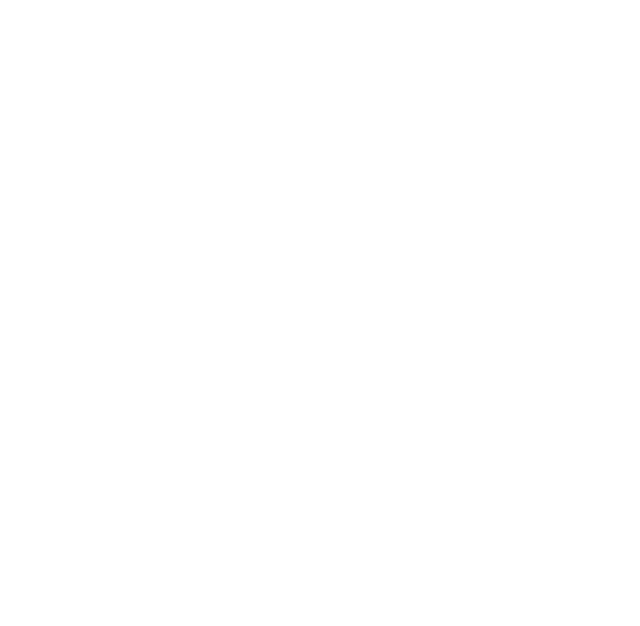
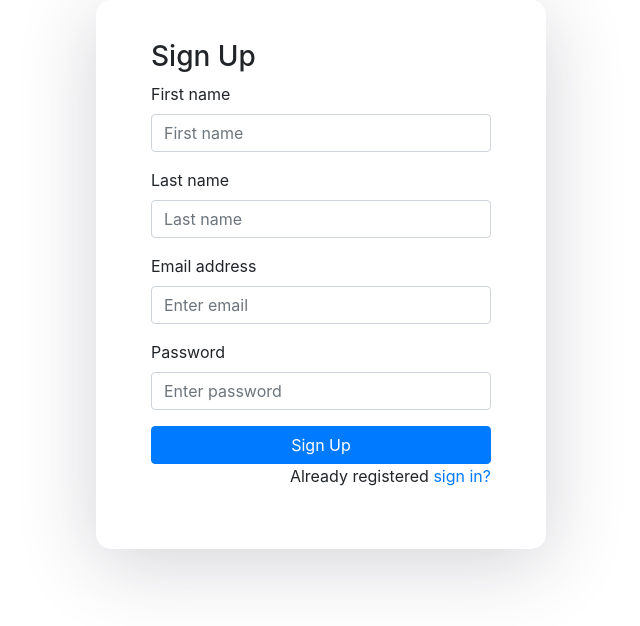
Before and after one commit to maidul98/Class-Whisper, a React (Create React App) app in the folder client/: page /register in a window 1280 px wide. Shown: the top 626 px of the page, without its empty margins (319-959 px from the left). Built offline with nearby package versions, Linux system fonts and the light colour scheme.

Commit message:
feat: added login logout UI

```diff
--- a/client/src/App.css
+++ b/client/src/App.css
@@ -51,9 +51,33 @@
   margin-bottom: 20px;
 }
 
+.authBtns{
+  margin-left:10px;
+}
+
 /*========NEWS FEED FILTER======*/
 .newsfeedBtnFilter {
   border-radius: 20px !important;
   margin-right:10px;
   margin-bottom: 10px;
 }
+
+/*========AUTH==================*/
+.auth-wrapper{
+  display: flex;
+  justify-content: center;
+  flex-direction: column;
+  text-align: left;
+  width: 100%;
+  height: 100%;
+}
+
+.auth-inner {
+  width: 450px;
+  margin: auto;
+  background: #ffffff;
+  box-shadow: 0px 14px 80px rgba(34, 35, 58, 0.2);
+  padding: 40px 55px 45px 55px;
+  border-radius: 15px;
+  transition: all .3s;
+}
--- a/client/src/App.js
+++ b/client/src/App.js
@@ -10,6 +10,8 @@
 import 'bootstrap/dist/css/bootstrap.min.css';
 import './App.css';
 import NewsFeed from './components/NewsFeed'
+import Login from './components/Login'
+import Register from './components/Register'
 
 function App() {
   return (
@@ -19,6 +21,12 @@
           <Navigation/>
           <NewsFeed/>
         </Route>
+        <Route exact path="/login">
+          <Login/>
+        </Route>
+        <Route exact path="/register">
+          <Register/>
+        </Route>
       </Switch>
   </Router>
   );
--- /dev/null
+++ b/client/src/components/Login.js
@@ -0,0 +1,37 @@
+import React, { Component } from "react";
+
+function Login() {
+    return (
+    <div className="auth-wrapper">
+        <div className="auth-inner">
+            <form>
+                <h3>Sign In</h3>
+
+                <div className="form-group">
+                    <label>Email address</label>
+                    <input type="email" className="form-control" placeholder="Enter email" />
+                </div>
+
+                <div className="form-group">
+                    <label>Password</label>
+                    <input type="password" className="form-control" placeholder="Enter password" />
+                </div>
+
+                <div className="form-group">
+                    <div className="custom-control custom-checkbox">
+                        <input type="checkbox" className="custom-control-input" id="customCheck1" />
+                        <label className="custom-control-label" htmlFor="customCheck1">Remember me</label>
+                    </div>
+                </div>
+
+                <button type="submit" className="btn btn-primary btn-block">Submit</button>
+                <p className="forgot-password text-right">
+                    Forgot <a href="#">password?</a>
+                </p>
+            </form>
+        </div>
+    </div>
+    );
+  }
+
+export default Login;
--- a/client/src/components/Navigation.js
+++ b/client/src/components/Navigation.js
@@ -1,12 +1,19 @@
 import React from 'react';
 import Navbar from 'react-bootstrap/Navbar'
-
+import Button from 'react-bootstrap/Button';
+import FormControl from 'react-bootstrap/FormControl';
 function Navigation() {
   return (
     <Navbar bg="light" className="navigation">
         <div className="container">
             <Navbar.Brand>Classroom</Navbar.Brand>
-            {/* <FormControl type="text" placeholder="Search"/> */}
+            {/* <div>
+                <FormControl type="text" placeholder="Search"/>
+            </div> */}
+            <div>
+              <Button variant="outline-primary" className="authBtns">Login</Button>
+              <Button variant="primary" className="authBtns">Sign up</Button>
+            </div>
         </div>
     </Navbar>
   );
--- /dev/null
+++ b/client/src/components/Register.js
@@ -0,0 +1,40 @@
+import React, { Component } from "react";
+
+function Register() {
+    return (
+    <div className="auth-wrapper">
+        <div className="auth-inner">
+            <form>
+                <h3>Sign Up</h3>
+
+                <div className="form-group">
+                    <label>First name</label>
+                    <input type="text" className="form-control" placeholder="First name" />
+                </div>
+
+                <div className="form-group">
+                    <label>Last name</label>
+                    <input type="text" className="form-control" placeholder="Last name" />
+                </div>
+
+                <div className="form-group">
+                    <label>Email address</label>
+                    <input type="email" className="form-control" placeholder="Enter email" />
+                </div>
+
+                <div className="form-group">
+                    <label>Password</label>
+                    <input type="password" className="form-control" placeholder="Enter password" />
+                </div>
+
+                <button type="submit" className="btn btn-primary btn-block">Sign Up</button>
+                <p className="forgot-password text-right">
+                    Already registered <a href="#">sign in?</a>
+                </p>
+            </form>
+        </div>
+    </div>
+    );
+  }
+
+export default Register;
```
